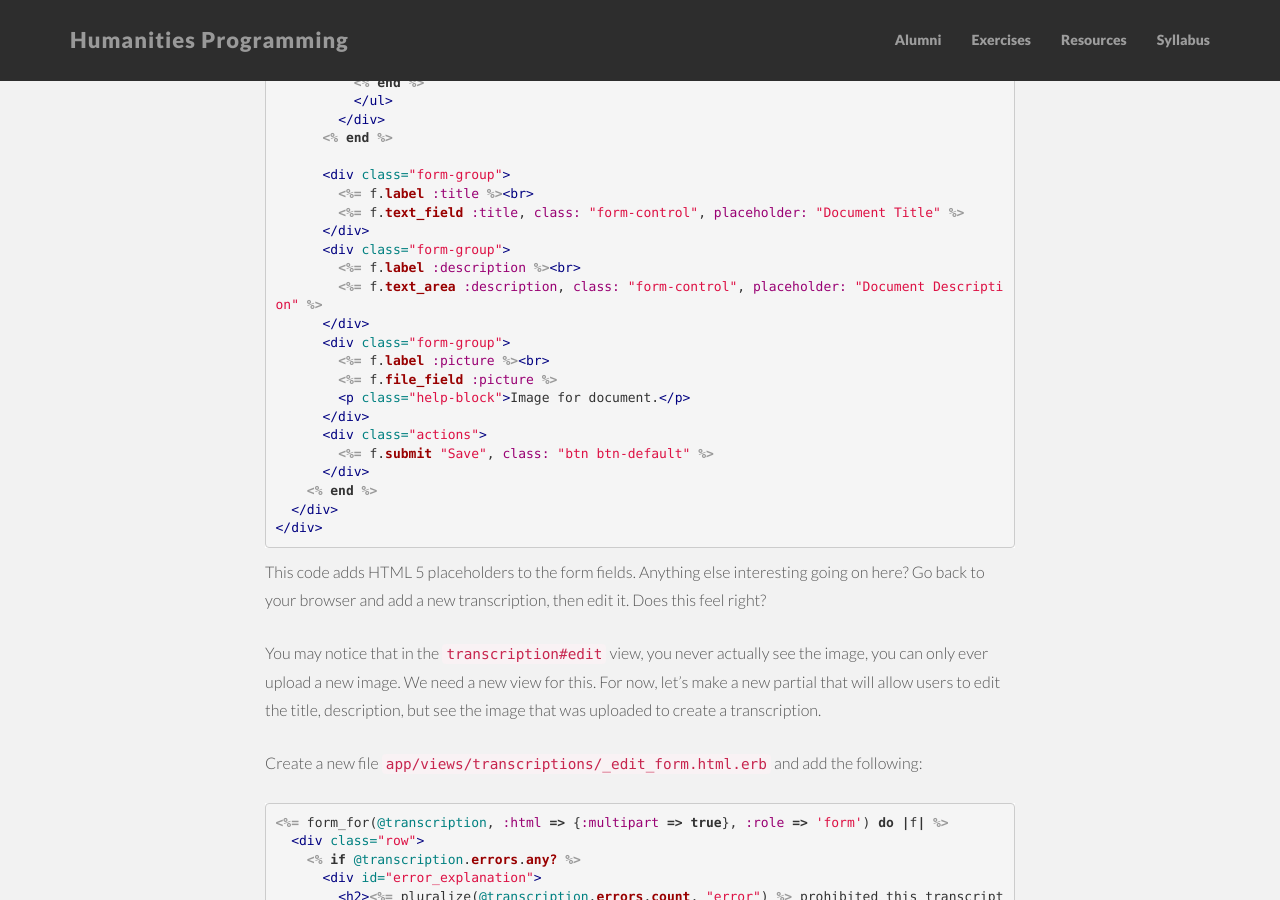
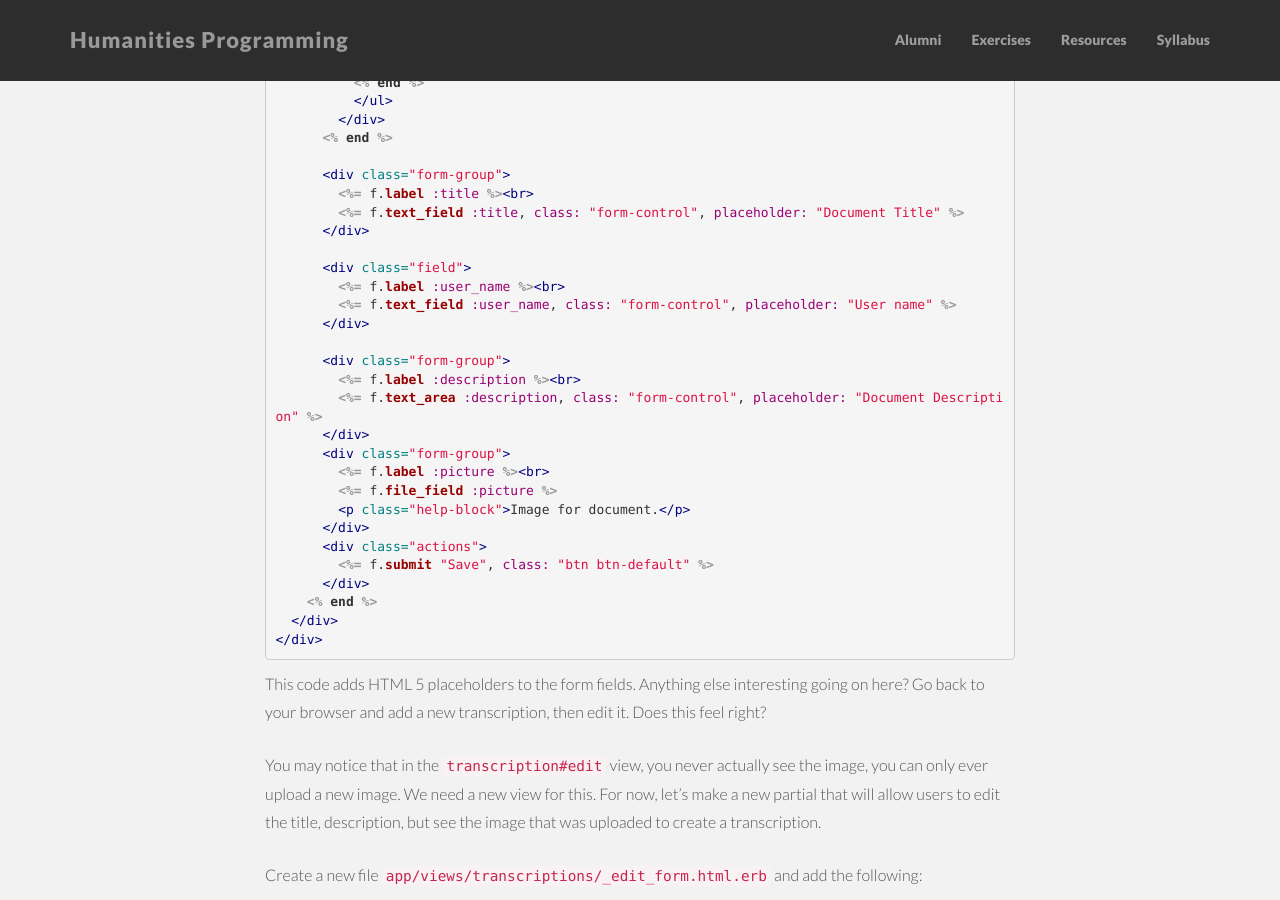
Before and after one commit to humanitiesprogramming/humanitiesprogramming.github.io, a Jekyll site: the page built from exercise-rails9.md, in a window 1280 px wide and 900 px high, scrolled down 2625 px. Built offline with Jekyll 4.4.1, drawn with Linux system fonts in a browser that asks for light colours; nearby versions of some CDN libraries.

Commit message:
adds user name

```diff
--- a/exercise-rails9.md
+++ b/exercise-rails9.md
@@ -139,6 +139,12 @@ Let's take a look at the `form` partial for transcriptions. Open
         <%= f.label :title %><br>
         <%= f.text_field :title, class: "form-control", placeholder: "Document Title" %>
       </div>
+
+      <div class="field">
+        <%= f.label :user_name %><br>
+        <%= f.text_field :user_name, class: "form-control", placeholder: "User name" %>
+      </div>
+
       <div class="form-group">
         <%= f.label :description %><br>
         <%= f.text_area :description, class: "form-control", placeholder: "Document Description" %>
```
